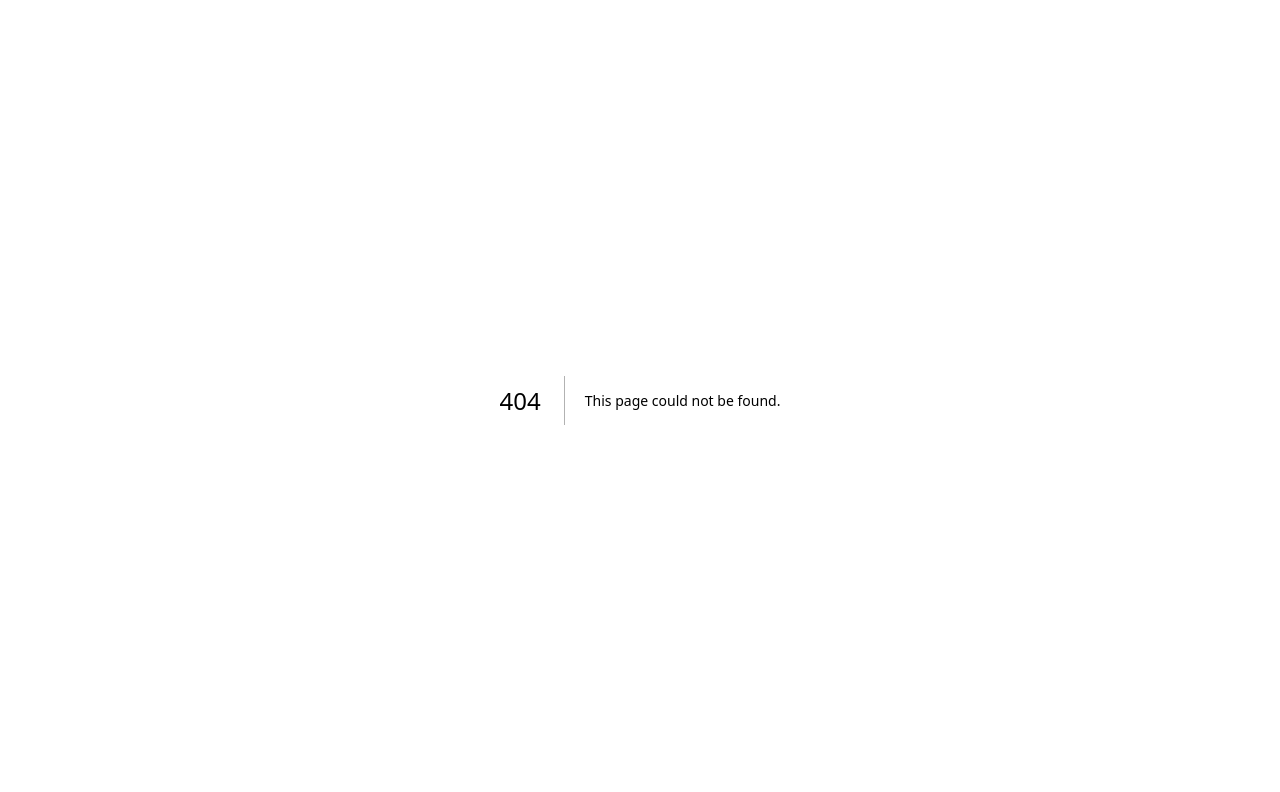
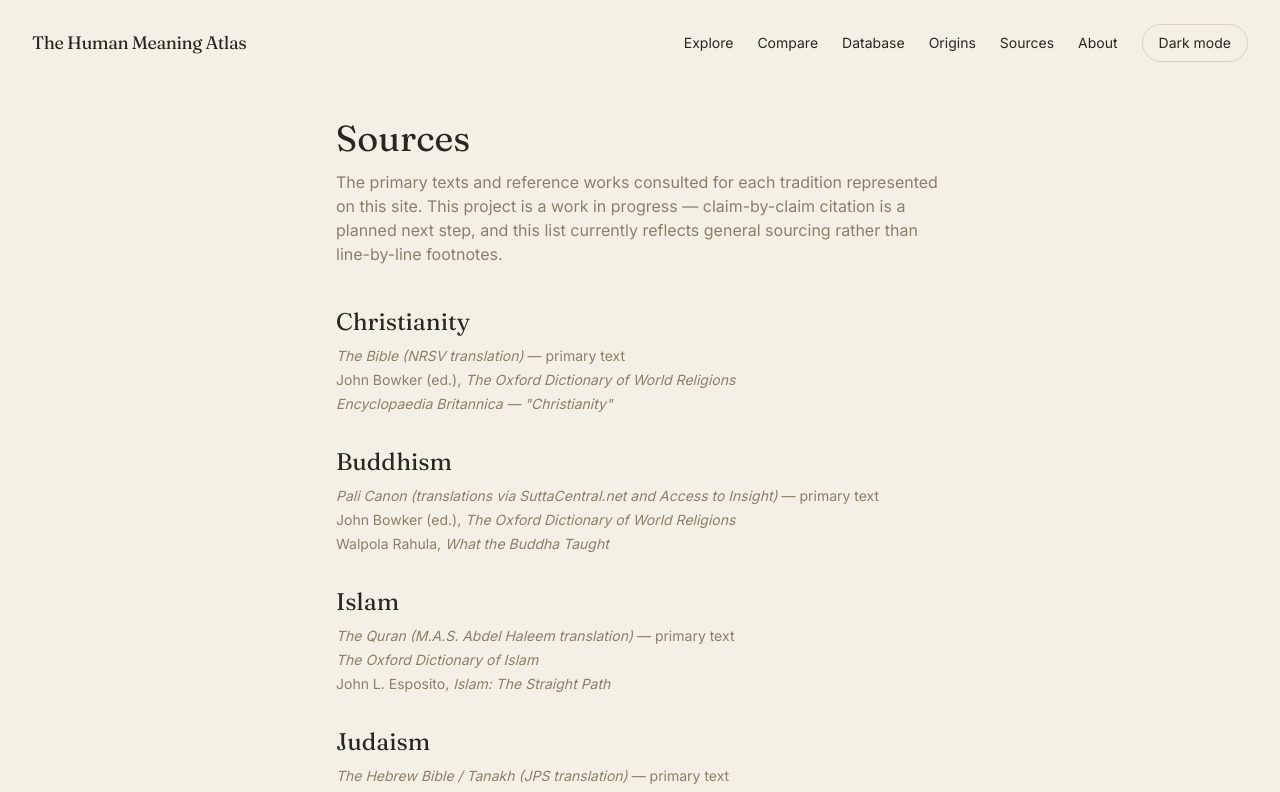
Before and after one commit to bolorgantugs6-source/human-meaning-atlas, a Next.js app: page /sources in a window 1280 px wide. Before the commit this address had no page. Shown: the top 792 px of the page. Built offline with nearby package versions, Linux system fonts and the light colour scheme.

Commit message:
Milestone 12: real source citations per tradition, dedicated Sources page

```diff
--- a/src/app/explore/[slug]/page.tsx
+++ b/src/app/explore/[slug]/page.tsx
@@ -3,6 +3,7 @@ import { SiteHeader } from "@/components/site-header";
 import { questions } from "@/lib/questions";
 import { content } from "@/lib/content";
 import { synthesis } from "@/lib/synthesis";
+import { sources } from "@/lib/sources";
 
 export default async function QuestionPage({
   params,
@@ -48,6 +49,21 @@ export default async function QuestionPage({
                     </span>
                     <p className="mt-1 text-foreground">{t.facts}</p>
                   </div>
+                  {sources[t.tradition] && (
+                    <div className="mt-4 border-t border-border pt-4">
+                      <span className="text-xs font-medium uppercase tracking-widest text-muted">
+                        Sources
+                      </span>
+                      <ul className="mt-1 text-xs text-muted">
+                        {sources[t.tradition].map((s) => (
+                          <li key={s.title}>
+                            {s.author ? `${s.author}, ` : ""}
+                            {s.title}
+                          </li>
+                        ))}
+                      </ul>
+                    </div>
+                  )}
                   <div className="mt-4">
                     <span className="text-xs font-medium uppercase tracking-widest text-muted">
                       Scholarly interpretation
--- /dev/null
+++ b/src/app/sources/page.tsx
@@ -0,0 +1,36 @@
+import { SiteHeader } from "@/components/site-header";
+import { sources } from "@/lib/sources";
+
+export default function SourcesPage() {
+  return (
+    <div className="min-h-screen bg-background text-foreground">
+      <SiteHeader />
+      <section className="mx-auto max-w-2xl px-8 pb-24 pt-8">
+        <h1 className="font-serif text-4xl">Sources</h1>
+        <p className="mt-3 text-muted">
+          The primary texts and reference works consulted for each
+          tradition represented on this site. This project is a work in
+          progress — claim-by-claim citation is a planned next step, and
+          this list currently reflects general sourcing rather than
+          line-by-line footnotes.
+        </p>
+        <div className="mt-10 flex flex-col gap-8">
+          {Object.entries(sources).map(([tradition, list]) => (
+            <div key={tradition}>
+              <h2 className="font-serif text-2xl">{tradition}</h2>
+              <ul className="mt-2 flex flex-col gap-1 text-sm text-muted">
+                {list.map((s) => (
+                  <li key={s.title}>
+                    {s.author ? `${s.author}, ` : ""}
+                    <span className="italic">{s.title}</span>
+                    {s.type === "primary" ? " — primary text" : ""}
+                  </li>
+                ))}
+              </ul>
+            </div>
+          ))}
+        </div>
+      </section>
+    </div>
+  );
+}
--- a/src/components/site-header.tsx
+++ b/src/components/site-header.tsx
@@ -8,8 +8,9 @@ const links = [
   { href: "/explore", label: "Explore" },
   { href: "/compare", label: "Compare" },
   { href: "/database", label: "Database" },
+  { href: "/map", label: "Origins" },
+  { href: "/sources", label: "Sources" },
   { href: "/about", label: "About" },
-  { href: "/map", label: "Origins" },
 ];
 
 export function SiteHeader() {
--- /dev/null
+++ b/src/lib/sources.ts
@@ -0,0 +1,68 @@
+export type Source = {
+  title: string;
+  author?: string;
+  type: "primary" | "reference";
+};
+
+export const sources: Record<string, Source[]> = {
+  Christianity: [
+    { title: "The Bible (NRSV translation)", type: "primary" },
+    {
+      title: "The Oxford Dictionary of World Religions",
+      author: "John Bowker (ed.)",
+      type: "reference",
+    },
+    {
+      title: "Encyclopaedia Britannica — \"Christianity\"",
+      type: "reference",
+    },
+  ],
+  Buddhism: [
+    {
+      title: "Pali Canon (translations via SuttaCentral.net and Access to Insight)",
+      type: "primary",
+    },
+    {
+      title: "The Oxford Dictionary of World Religions",
+      author: "John Bowker (ed.)",
+      type: "reference",
+    },
+    {
+      title: "What the Buddha Taught",
+      author: "Walpola Rahula",
+      type: "reference",
+    },
+  ],
+  Islam: [
+    {
+      title: "The Quran (M.A.S. Abdel Haleem translation)",
+      type: "primary",
+    },
+    { title: "The Oxford Dictionary of Islam", type: "reference" },
+    {
+      title: "Islam: The Straight Path",
+      author: "John L. Esposito",
+      type: "reference",
+    },
+  ],
+  Judaism: [
+    { title: "The Hebrew Bible / Tanakh (JPS translation)", type: "primary" },
+    {
+      title: "The Oxford Dictionary of the Jewish Religion",
+      type: "reference",
+    },
+    {
+      title: "Encyclopaedia Britannica — \"Judaism\"",
+      type: "reference",
+    },
+  ],
+  Stoicism: [
+    { title: "Meditations", author: "Marcus Aurelius", type: "primary" },
+    { title: "Enchiridion", author: "Epictetus", type: "primary" },
+    { title: "Letters from a Stoic", author: "Seneca", type: "primary" },
+    {
+      title: "Stanford Encyclopedia of Philosophy — \"Stoicism\"",
+      type: "reference",
+    },
+  ],
+};
```
